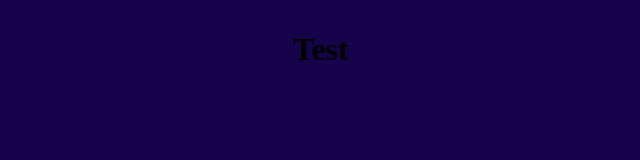
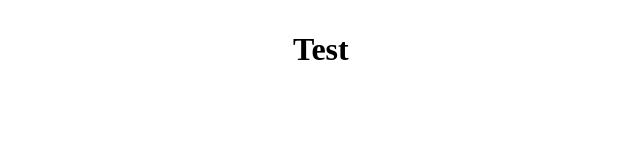
Before and after one commit to GuilhermeYuutaMimura/Site-Futuro, a plain HTML site: page index.html in a window 1280 px wide. Shown: the whole page, without its empty margins (97-737 px from the left). Drawn offline with Linux system fonts and the light colour scheme.

Commit message:
Update style.css

```diff
--- a/style.css
+++ b/style.css
@@ -1,5 +1,5 @@
 body {
-    background-color:rgb(22, 3, 75);
+    background-color:rgb(68, 68, 68), 0.945);
     width: 500px;
     margin: auto;
     padding: 10px;
```
